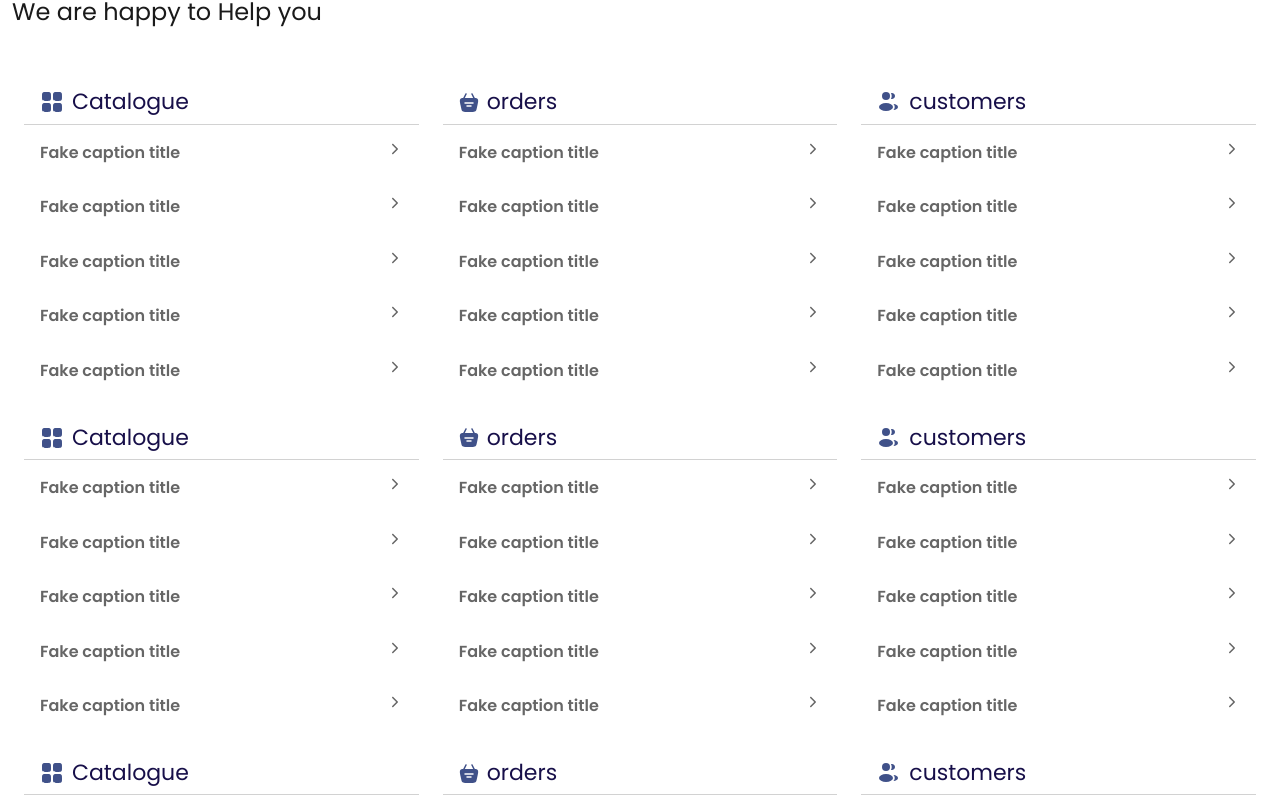
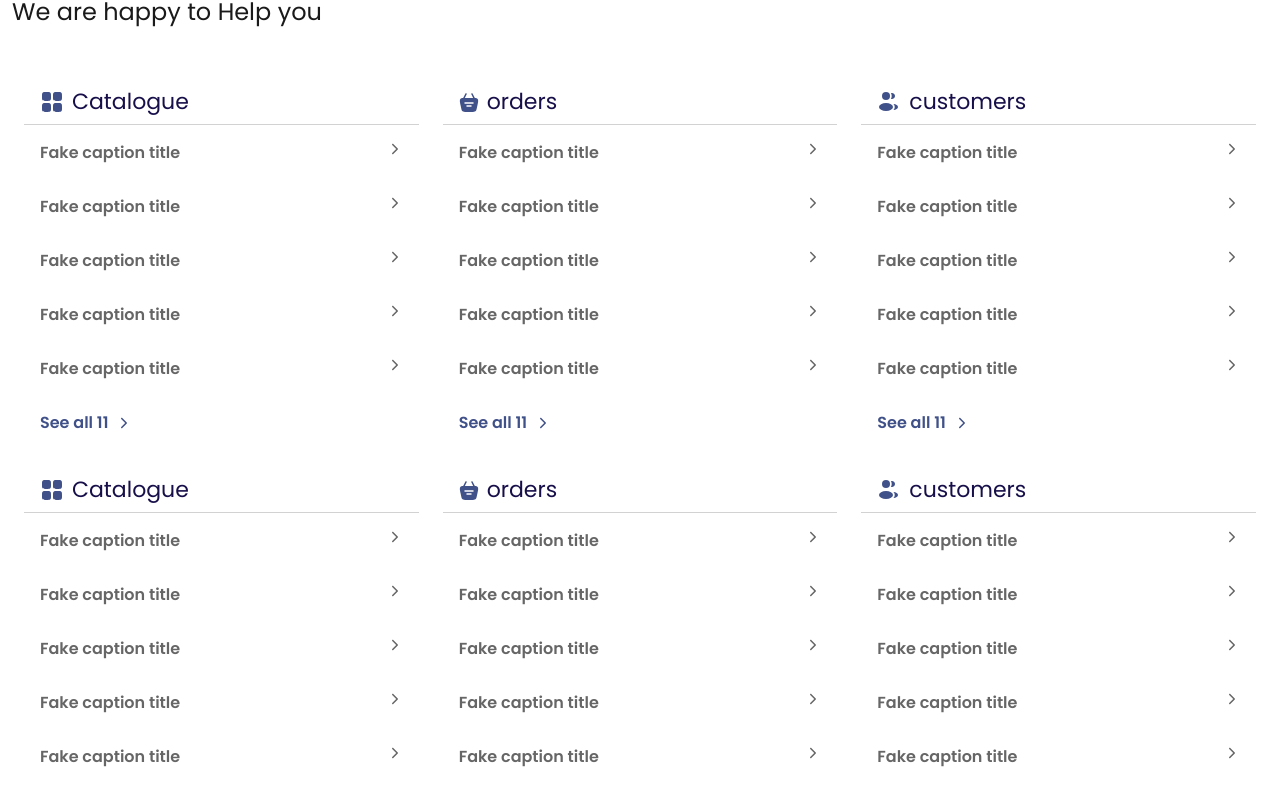
Before and after one commit to MaramMs/help-task, a Next.js app: page / in a window 1280 px wide. Shown: the part 747-1549 px from the top of the page. Built offline with nearby package versions, Linux system fonts and the light colour scheme.

Commit message:
some button

```diff
--- a/app/components/Home/serviceCard.js
+++ b/app/components/Home/serviceCard.js
@@ -4,6 +4,7 @@ import React from "react";
 import Card from "react-bootstrap/Card";
 import { IoIosArrowForward } from "react-icons/io";
 import "../../styles/home.css";
+import Link from "next/link";
 
 function ServiceCard({ item }) {
   console.log(item, "item");
@@ -16,7 +17,8 @@ function ServiceCard({ item }) {
         <h5 className="card-title">{item.title}</h5>
       </Card.Header>
       <Card.Body>
-        <div className="service-title">
+     <div className="d-flex flex-col gap-[30px]">
+     <div className="service-title">
           Fake caption title
           <IoIosArrowForward />
         </div>
@@ -40,6 +42,15 @@ function ServiceCard({ item }) {
           Fake caption title
           <IoIosArrowForward />
         </div>
+     </div>
+
+     <div>
+      <Link href='/' className="card-link">
+       See all 11
+       <IoIosArrowForward className="text-['#405189']"/>
+
+      </Link>
+     </div>
       </Card.Body>
     </Card>
   );
--- a/app/styles/home.css
+++ b/app/styles/home.css
@@ -80,7 +80,14 @@ color: #666666;
 font-weight: 600;
 font-size: 16px;
 }
-
+.card-link{
+    display: flex;
+    align-items: center;
+    gap: 8px;
+    color: #405189;
+    font-size: 16px;
+    font-weight: 600;
+}
 @media (min-width: 768px) {
 .mainTitle{
 font-size: 36px;
```
